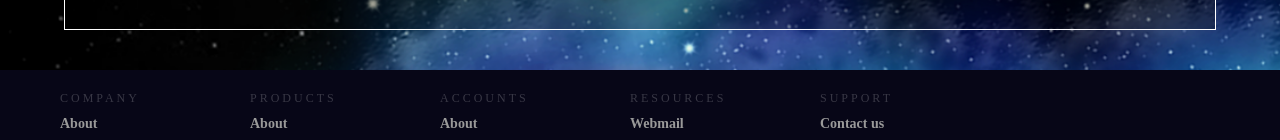
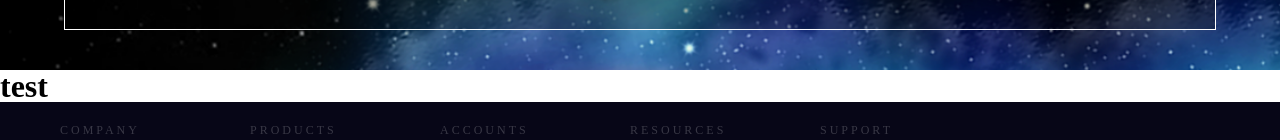
Before and after one commit to eikyuu/portfolio-espace, a Next.js app: page / in a window 1280 px wide. Shown: the part 791-931 px from the top of the page. Built offline with nearby package versions, Linux system fonts and the light colour scheme.

Commit message:
refactoring section avec image en props

```diff
--- /dev/null
+++ b/components/pages/home/Galaxy.js
@@ -0,0 +1,7 @@
+import React from "react";
+
+const Galaxy = (props) => {
+  return <h1>test</h1>;
+};
+
+export default Galaxy;
--- a/components/pages/home/Home.js
+++ b/components/pages/home/Home.js
@@ -1,10 +1,10 @@
 import React from "react";
 import Ombre from "../../../styles/pages/home/Ombre";
-import SectionHome from "../../../styles/pages/home/SectionHome";
+import Section from "../../../styles/pages/home/Section";
 
 const Home = () => {
   return (
-    <SectionHome>
+    <Section className="test" image="/images/fond-etoile-mobile.png">
       <Ombre>
         <h1 className="titleWhite mt-3">
           DÉVELOPPEUR WEB HTML & CSS <br /> REACT - SYMFONY
@@ -48,7 +48,7 @@ const Home = () => {
           className="img_astronaute mt-2"
         />
       </Ombre>
-    </SectionHome>
+    </Section>
   );
 };
 
--- a/pages/index.js
+++ b/pages/index.js
@@ -1,6 +1,7 @@
 import React from "react";
 import Head from "next/head";
 import Home from "../components/pages/home/Home";
+import Galaxy from "../components/pages/home/Galaxy";
 
 const Index = () => {
   return (
@@ -10,6 +11,7 @@ const Index = () => {
         <link rel="icon" href="/favicon.ico" />
       </Head>
       <Home />
+      <Galaxy />
     </React.Fragment>
   );
 };
--- a/styles/pages/home/sectionHome.js
+++ b/styles/pages/home/Section.js
@@ -1,11 +1,11 @@
 import styled from "styled-components";
 
-const SectionHome = styled.section`
+const Section = styled.section`
   height: 100vh;
-  background-image: url("/images/fond-etoile-mobile.png");
+  background-image: url(${(props) => props.image});
   background-repeat: no-repeat;
   background-size: cover;
   width: 100%;
 `;
 
-export default SectionHome;
+export default Section;
```
